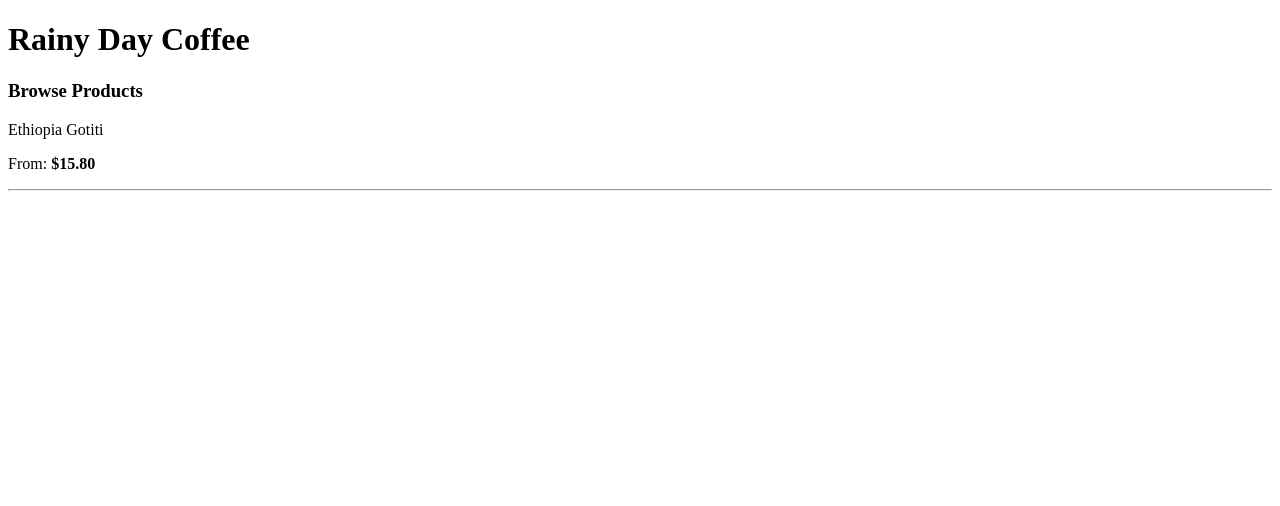
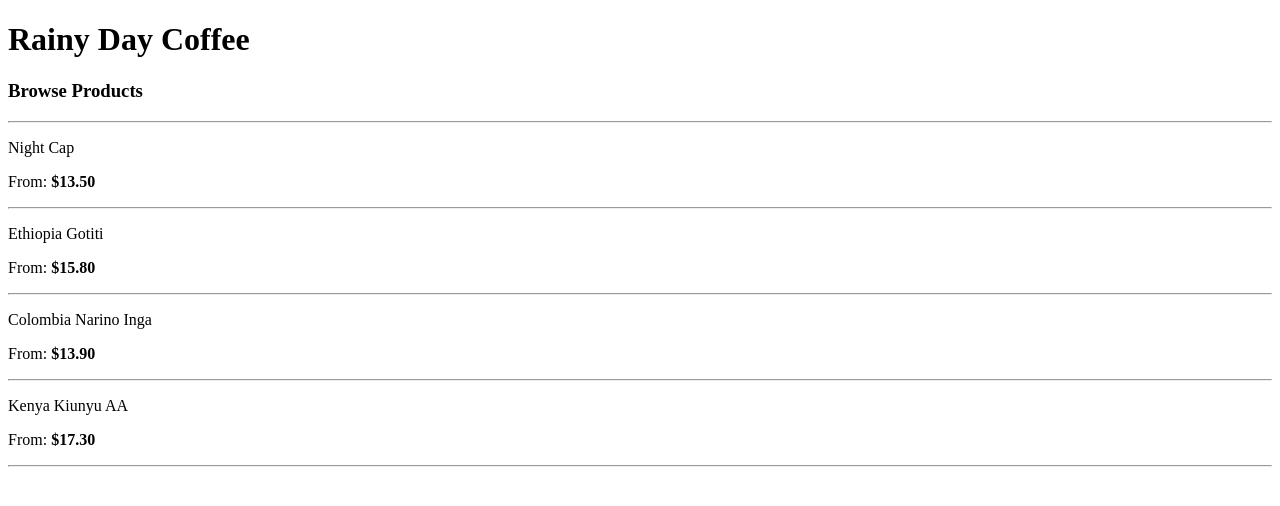
Before and after one commit to nanettegirzi/rainyday-coffee-react, a React app: page / in a window 1280 px wide. Shown: the top 506 px of the page. Built offline with nearby package versions, Linux system fonts and the light colour scheme.

Commit message:
add Coffee looping and linting

```diff
--- a/src/components/Coffee.jsx
+++ b/src/components/Coffee.jsx
@@ -1,10 +1,9 @@
-import React from "react";
-import PropTypes from "prop-types";
+import React from 'react';
+import PropTypes from 'prop-types';
 
 function Coffee(props){
   return (
     <div>
-        <h3>Browse Products</h3>
       <p>{props.name}</p>
       <p>From: <b>{props.price}</b></p>
       <hr/>
--- a/src/components/CoffeeList.jsx
+++ b/src/components/CoffeeList.jsx
@@ -1,11 +1,38 @@
-import React from "react";
-import Coffee from "./Coffee";
+import React from 'react';
+import Coffee from './Coffee';
+
+var masterCoffeeList = [
+  {
+    name: "Night Cap",
+    price: "$13.50"
+  },
+  {
+    name: "Ethiopia Gotiti",
+    price: "$15.80"
+  },
+  {
+    name: "Colombia Narino Inga",
+    price: "$13.90"
+  },
+  {
+    name: "Kenya Kiunyu AA",
+    price: "$17.30"
+  },
+];
+
+
+
 
 function CoffeeList(){
   return (
-    <Coffee
-      name="Ethiopia Gotiti"
-      price= "$15.80"/>
+    <div>
+    <hr/>
+    {masterCoffeeList.map((coffee, index) =>
+      <Coffee name={coffee.name}
+      price={coffee.price}
+      key={index}/>
+    )}
+    </div>
   );
 }
 
--- a/src/components/Header.jsx
+++ b/src/components/Header.jsx
@@ -1,8 +1,11 @@
-import React from "react";
+import React from 'react';
 
 function Header(){
   return (
+    <div>
     <h1>Rainy Day Coffee</h1>
+    <h3>Browse Products</h3>
+    </div>
   );
 }
 
--- a/src/index.jsx
+++ b/src/index.jsx
@@ -14,8 +14,10 @@ const render = (Component) => {
 
 render(App);
 
+/*eslint-disable */
 if (module.hot) {
   module.hot.accept('./components/App', () => {
-    render(App)
+    render(App);
   });
 }
+/*eslint-enable */
--- a/webpack.config.js
+++ b/webpack.config.js
@@ -33,6 +33,16 @@ module.exports = {
       rules: [
         {
           test: /\.jsx?$/,
+          enforce: "pre",
+          loader: "eslint-loader",
+          exclude: /node_modules/,
+          options: {
+            emitWarning: true,
+            configFile: "./.eslintrc.json"
+            }
+          },
+          {
+          test: /\.jsx?$/,
           loader: "babel-loader",
           exclude: /node_modules/,
           options: {
```
Also changed, not shown: package.json (+6 -1 lines), src/components/App.jsx (+5 -5 lines), .eslintrc.json (added), 1 other file (tests, documents, lock files or other folders). Lines whose indentation alone changed are shown as unchanged.
